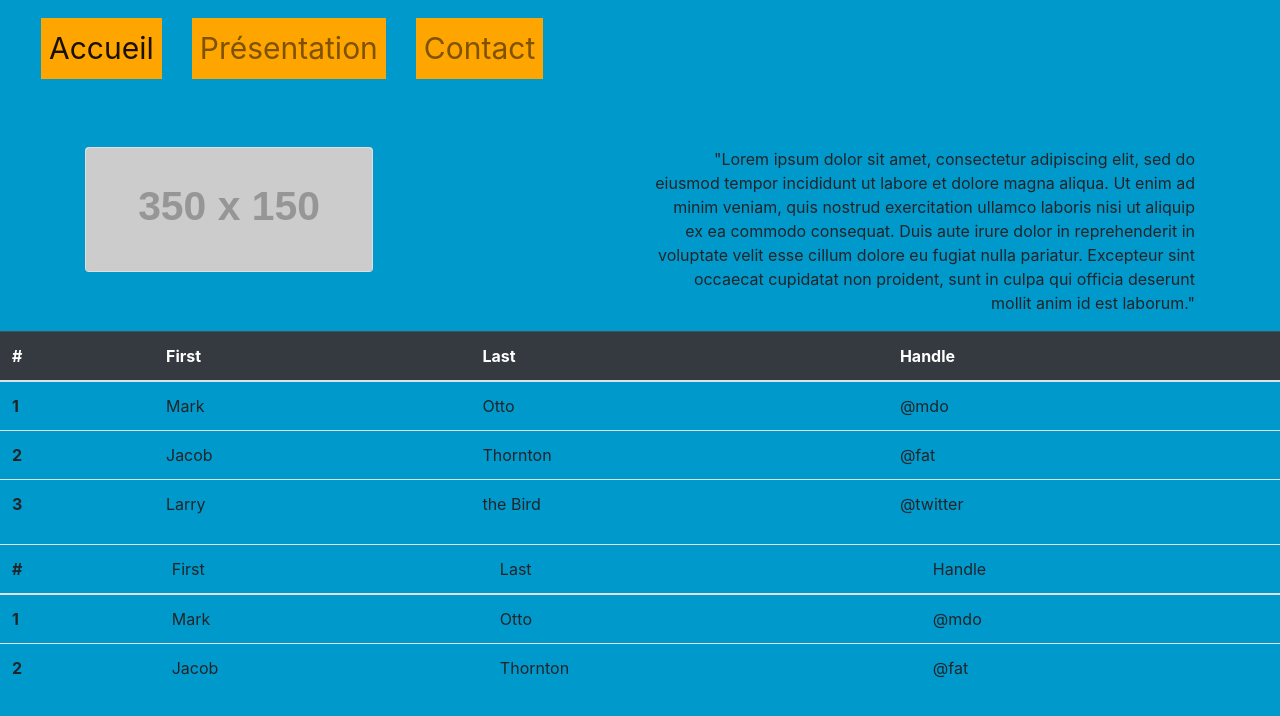
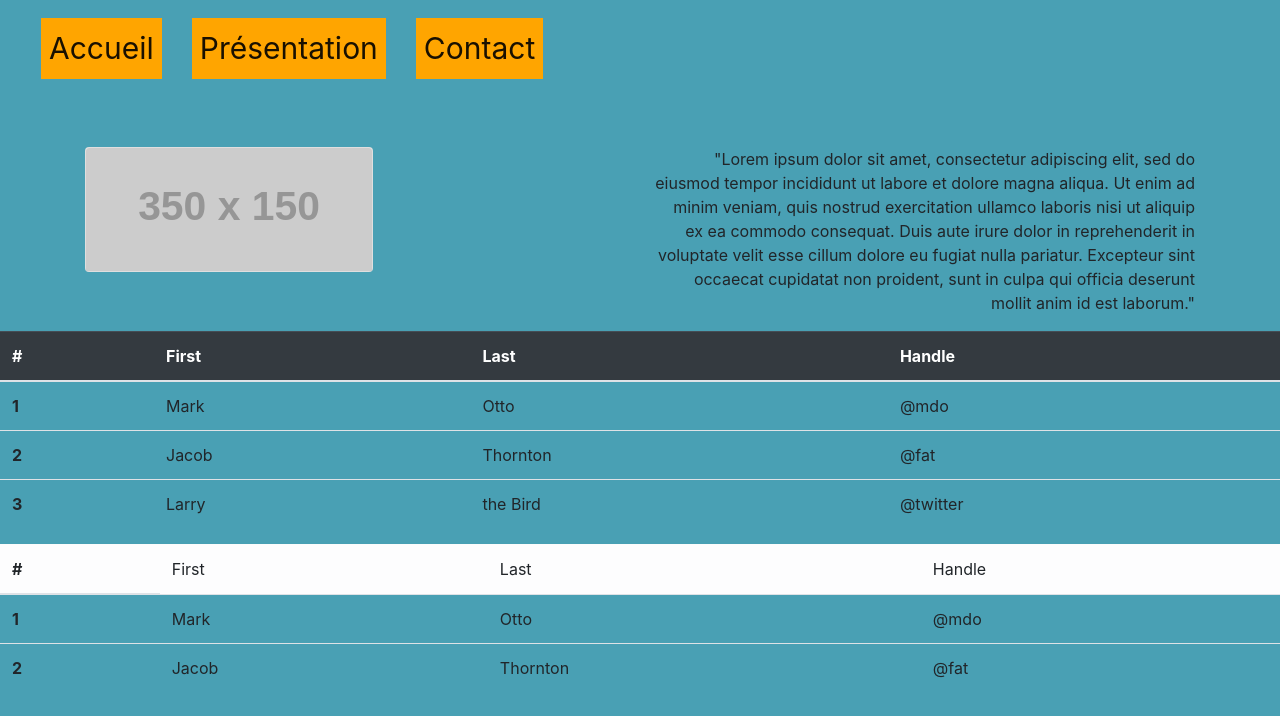
Before and after one commit to chainyo/web_dev, a plain HTML site: page index.html in a window 1280 px wide. Drawn offline with nearby package versions, Linux system fonts and the light colour scheme; placeholder pictures from the web are drawn by us.

Commit message:
modif thead

```diff
--- a/index.html
+++ b/index.html
@@ -19,10 +19,10 @@
                     <a class="nav-link active" aria-current="page" href="#">Accueil</a>
                   </li>
                   <li class="nav-item">
-                    <a class="nav-link" href="#">Présentation</a>
+                    <a class="nav-link active" href="#">Présentation</a>
                   </li>
                   <li class="nav-item">
-                    <a class="nav-link" href="#">Contact</a>
+                    <a class="nav-link active" href="#">Contact</a>
                   </li>
                 </ul>
               </div>
@@ -78,14 +78,14 @@
                 </tr>
         </table>
         <table class='table table-hover'>
-            <thread class='table-light'>
+            <thead class='table-light'>
                 <tr>
                     <th scope="row">#</th>
                     <td>First</td>
                     <td>Last</td>
                     <td>Handle</td>
                 </tr>
-            </thread>
+            </thead>
             <tbody>
                 <tr>
                     <th scope="row">1</th>
--- a/style.css
+++ b/style.css
@@ -1,9 +1,9 @@
 html {
-    background-color: #0099cc;
+    background-color: #49a0b4;
 }
 
 body {
-    background-color: #0099cc;
+    background-color: #49a0b4;
 }
 
 .nav-item {
@@ -14,9 +14,13 @@ body {
 #nav {
     margin: 10px;
     font-size: 30px;
-    background-color: #0099cc;
+    background-color: #49a0b4;
 }
 
 #head {
     margin-top: 50px;
 }
+
+#tab-title {
+    background-color: white;
+}
```
